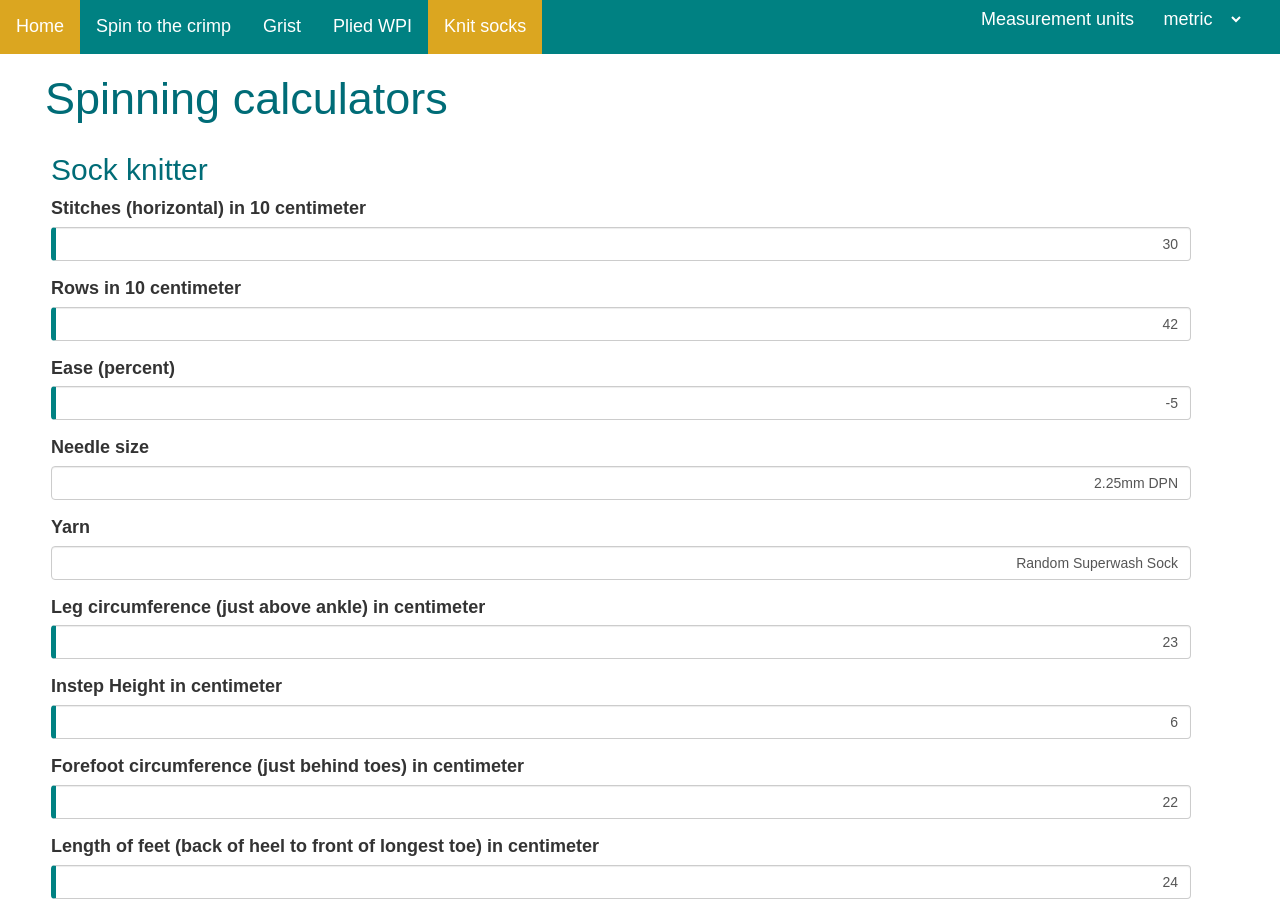
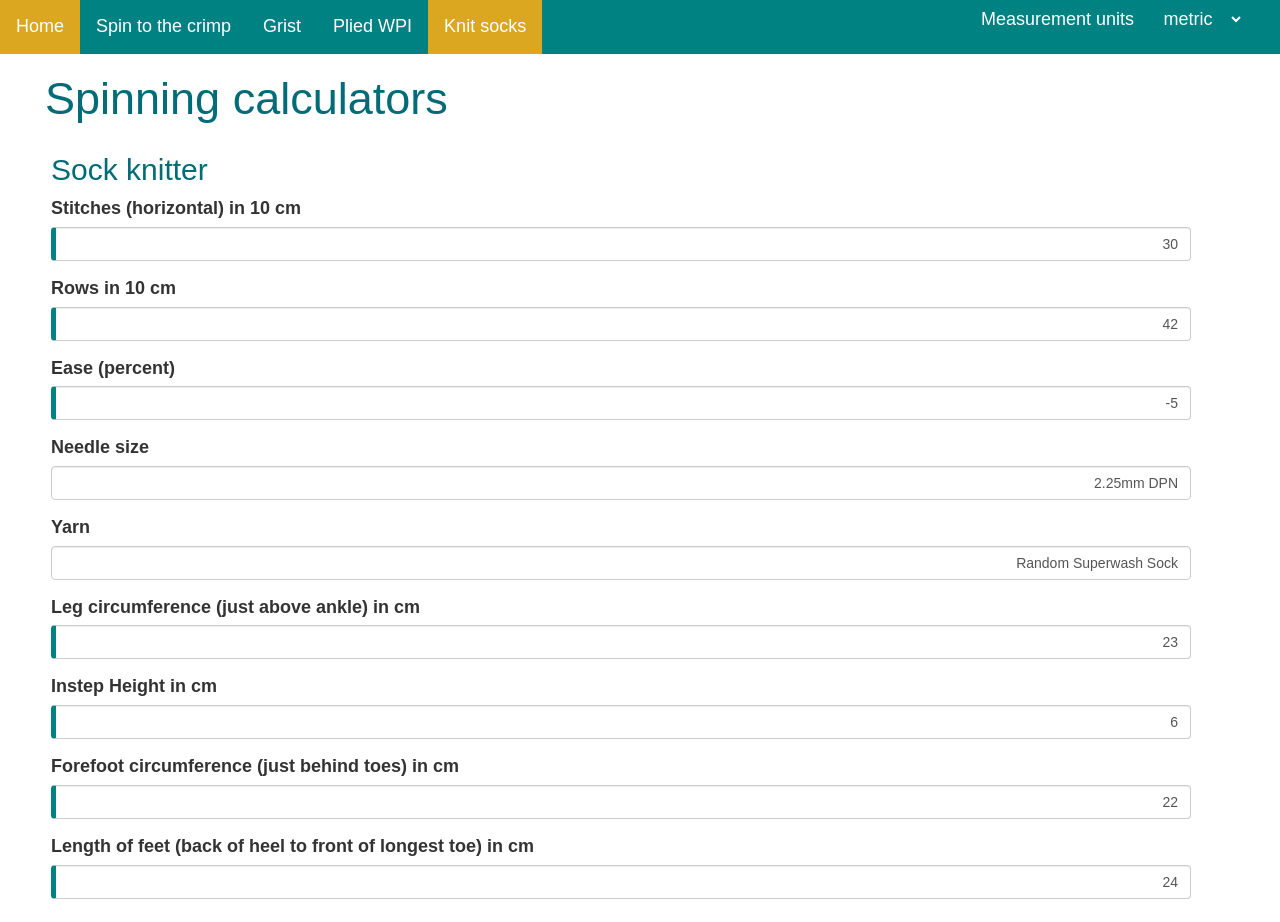
Before and after one commit to EvelineV/spinning, an Angular app: page /knitting/socks in a window 1280 px wide. Shown: the top 922 px of the page. Built offline with nearby package versions, Linux system fonts and the light colour scheme.

Commit message:
chore(socks): remove inches option

```diff
--- a/src/app/knit-socks/constants.ts
+++ b/src/app/knit-socks/constants.ts
@@ -1,2 +1 @@
 export const defaultDistanceInCM = 10;
-export const defaultDistanceInInches = 4;
--- a/src/app/knit-socks/knit-socks.component.html
+++ b/src/app/knit-socks/knit-socks.component.html
@@ -2,13 +2,13 @@
   <h2>Sock knitter</h2>
   <form (ngSubmit)="onSubmit()">
     <div class="form-group">
-        <label for="horizontal_stitches">Stitches (horizontal) in {{ gaugeModel.horizontalDistance }} {{ this.converter.name }}</label>
+        <label for="horizontal_stitches">Stitches (horizontal) in {{ gaugeModel.horizontalDistance }} cm</label>
         <input type="number" class="form-control" id="horizontal_stitches" min=0 max=100 value=17 required
             [(ngModel)]="gaugeModel.horizontalStitches" (change)="resetSubmitted()" name="horizontal_stitches">
     </div>
 
     <div class="form-group">
-      <label for="vertical_stitches">Rows in {{ gaugeModel.verticalDistance }} {{ this.converter.name }}</label>
+      <label for="vertical_stitches">Rows in {{ gaugeModel.verticalDistance }} cm</label>
       <input type="number" class="form-control" id="vertical_stitches" min=0 max=100 value=17 required
           [(ngModel)]="gaugeModel.verticalStitches" (change)="resetSubmitted()" name="vertical_stitches">
     </div>
@@ -35,25 +35,25 @@
     </div>
 
     <div class="form-group">
-      <label for="leg_circumference">Leg circumference (just above ankle) in {{ this.converter.name }}</label>
+      <label for="leg_circumference">Leg circumference (just above ankle) in cm</label>
       <input type="number" class="form-control" id="leg_circumference" name="leg_circumference" min=10 max=60 required
         [(ngModel)]="footModel.legCircumference" (change)="resetSubmitted()">
     </div>
 
     <div class="form-group">
-      <label for="instep_height">Instep Height in {{ this.converter.name}}</label>
+      <label for="instep_height">Instep Height in cm</label>
       <input type="number" class="form-control" id="instep_height" name="instep_height" min=1 max=10 required
         [(ngModel)]="footModel.instepHeight" (change)="resetSubmitted()">
     </div>
 
     <div class="form-group">
-      <label for="forefoot_circumference">Forefoot circumference (just behind toes) in {{ this.converter.name }}</label>
+      <label for="forefoot_circumference">Forefoot circumference (just behind toes) in cm</label>
       <input type="number" class="form-control" id="forefoot_circumference" name="forefoot_circumference" min=10 max=60 required
         [(ngModel)]="footModel.forefootCircumference" (change)="resetSubmitted()">
     </div>
 
     <div class="form-group">
-      <label for="length">Length of feet (back of heel to front of longest toe) in {{ this.converter.name }}</label>
+      <label for="length">Length of feet (back of heel to front of longest toe) in cm</label>
       <input type="number" class="form-control" id="length" name="length" min=10 max=60 required
         [(ngModel)]="footModel.length" (change)="resetSubmitted()">
     </div>
--- a/src/app/knit-socks/knit-socks.component.ts
+++ b/src/app/knit-socks/knit-socks.component.ts
@@ -1,7 +1,6 @@
 import { Component, OnInit } from '@angular/core';
-import { UnitConverterService } from '../unit-converter.service';
 import { FootMeasurements, GaugeSettings, SockInstructions } from './types';
-import { defaultDistanceInCM, defaultDistanceInInches } from './constants';
+import { defaultDistanceInCM } from './constants';
 import { calculateSock } from './calculators';
 
 @Component({
@@ -16,44 +15,11 @@ export class KnitSocksComponent implements OnInit {
   instructions?: SockInstructions;
 
   constructor(
-    public unitConverterService: UnitConverterService,
   ) {
-    this.unitConverterService.selectedChange.subscribe((_value)=>{
-      // reset converters
-      this.gaugeModel.horizontalStitches = this.gaugeModel.horizontalStitches * this.converter.factor;
-      this.gaugeModel.horizontalDistance = this.gaugeModel.horizontalDistance * this.converter.factor;
-      this.gaugeModel.verticalStitches = this.gaugeModel.verticalStitches * this.converter.factor;
-      this.gaugeModel.verticalDistance = this.gaugeModel.verticalDistance * this.converter.factor;
-      this.footModel.forefootCircumference = this.footModel.forefootCircumference * this.converter.factor;
-      this.footModel.instepHeight = this.footModel.instepHeight * this.converter.factor;
-      this.footModel.legCircumference = this.footModel.legCircumference * this.converter.factor;
-      this.footModel.length = this.footModel.length * this.converter.factor;
-
-      // update converters
-      this.converter = unitConverterService.getConverters()['short_length'];
-
-      // set initial measurements according to new converters
-      this.gaugeModel.horizontalStitches = this.gaugeModel.horizontalStitches / this.converter.factor;
-      this.gaugeModel.horizontalDistance = this.gaugeModel.horizontalDistance / this.converter.factor;
-      this.gaugeModel.verticalStitches = this.gaugeModel.verticalStitches / this.converter.factor;
-      this.gaugeModel.verticalDistance = this.gaugeModel.verticalDistance / this.converter.factor;
-      this.footModel.forefootCircumference = this.footModel.forefootCircumference / this.converter.factor;
-      this.footModel.instepHeight = this.footModel.instepHeight / this.converter.factor;
-      this.footModel.legCircumference = this.footModel.legCircumference / this.converter.factor;
-      this.footModel.length = this.footModel.length / this.converter.factor;
-
-      // update calculation
       this.instructions = calculateSock(this.footModel, this.gaugeModel);
-    });
   }
 
   ngOnInit(): void {
-    this.converter = this.unitConverterService.getConverters()['short_length'];
-    if (this.converter.name == "inches") {
-      // if we are already on imperial when this page is loaded, set the initial values to inches
-      this.gaugeModel.horizontalDistance = defaultDistanceInInches;
-      this.gaugeModel.verticalDistance = defaultDistanceInInches;
-    }
   }
 
   onSubmit(): void {
```
